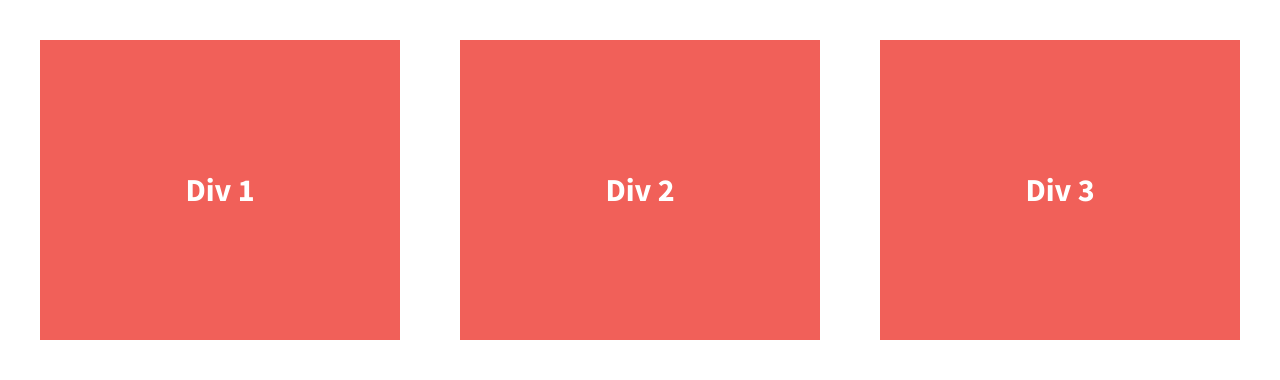
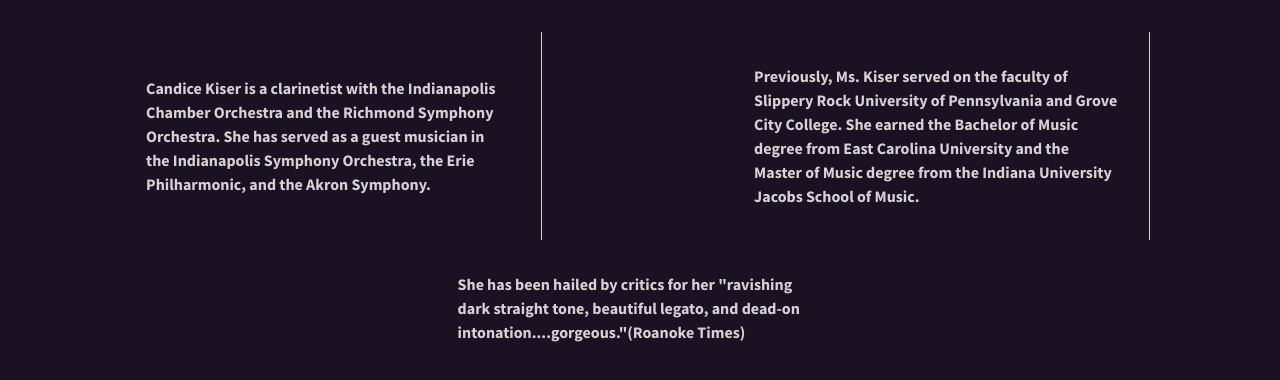
Before and after one commit to kisercandice/206-divs-flexbox, a plain HTML site: page index.html in a window 1280 px wide. Drawn offline with nearby package versions, Linux system fonts and the light colour scheme.

Commit message:
Customized content and style

```diff
--- a/css/main.css
+++ b/css/main.css
@@ -97,36 +97,39 @@ textarea {
 
 
 html {
-  background-color: #fff;
+  background-color: #1c1123;
   height: 100%;
 }
 
 body {
   font-family: 'Source Sans Pro', sans-serif;
   padding: 2em;
-  font-size: 1.25em;
+  font-size: 1em;
   height: 100%;
 }
 
 .wrapper {
   /*add display:flex and set justify-content to space-between*/
+  flex-flow: row wrap;
   font-weight: 700;
   display: flex;
-  justify-content: space-between;
+  justify-content: space-around;
 }
 
 .div-1, .div-2, .div-3 {
   /*give the divs a width of 30%, add display:flex, set justify-content and align-items to center*/
-  color: #fff;
+  color: lightgray;
   line-height: 1.5em;
-  font-size: 1.6em;
-  background-color: #f16059;
-  height: 300px;
+  font-size: 1em;
+  background-color: #1c1123;
+  padding: 1em;
+  height:auto;
   display: flex;
   width: 30%;
   justify-content: center;
   align-items: center;
 }
+
 
 
 
@@ -211,6 +214,15 @@ body {
    Modify as content requires.
    ========================================================================== */
 
+@media all and (min-width: 1200px) {
+  .div-1, .div-2, .div-3 {
+    flex-basis: 30%;
+  }
+  .div-1, .div-2 {
+    border-right: 1px solid lightgray;
+    padding-right: 30px;
+  }
+}
 @media print,
        (-webkit-min-device-pixel-ratio: 1.25),
        (min-resolution: 1.25dppx),
--- a/index.html
+++ b/index.html
@@ -23,13 +23,16 @@
 
         <section class="wrapper">
             <div class="div-1">
-                Div 1
+                <p>Candice Kiser is a clarinetist with the Indianapolis Chamber Orchestra and the Richmond Symphony Orchestra.
+                  She has served as a guest musician in the Indianapolis Symphony Orchestra, the Erie Philharmonic, and the Akron Symphony.</p>
             </div>
             <div class="div-2">
-                Div 2
+                <p>Previously, Ms. Kiser served on the faculty of Slippery Rock University of Pennsylvania and Grove City College.
+                  She earned the Bachelor of Music degree from East Carolina University and the Master of Music degree from the Indiana University
+                  Jacobs School of Music.</p>
             </div>
             <div class="div-3">
-                Div 3
+                <p>She has been hailed by critics for her "ravishing dark straight tone, beautiful legato, and dead-on intonation....gorgeous."(Roanoke Times)</p>
             </div>
         </section>
 
```
